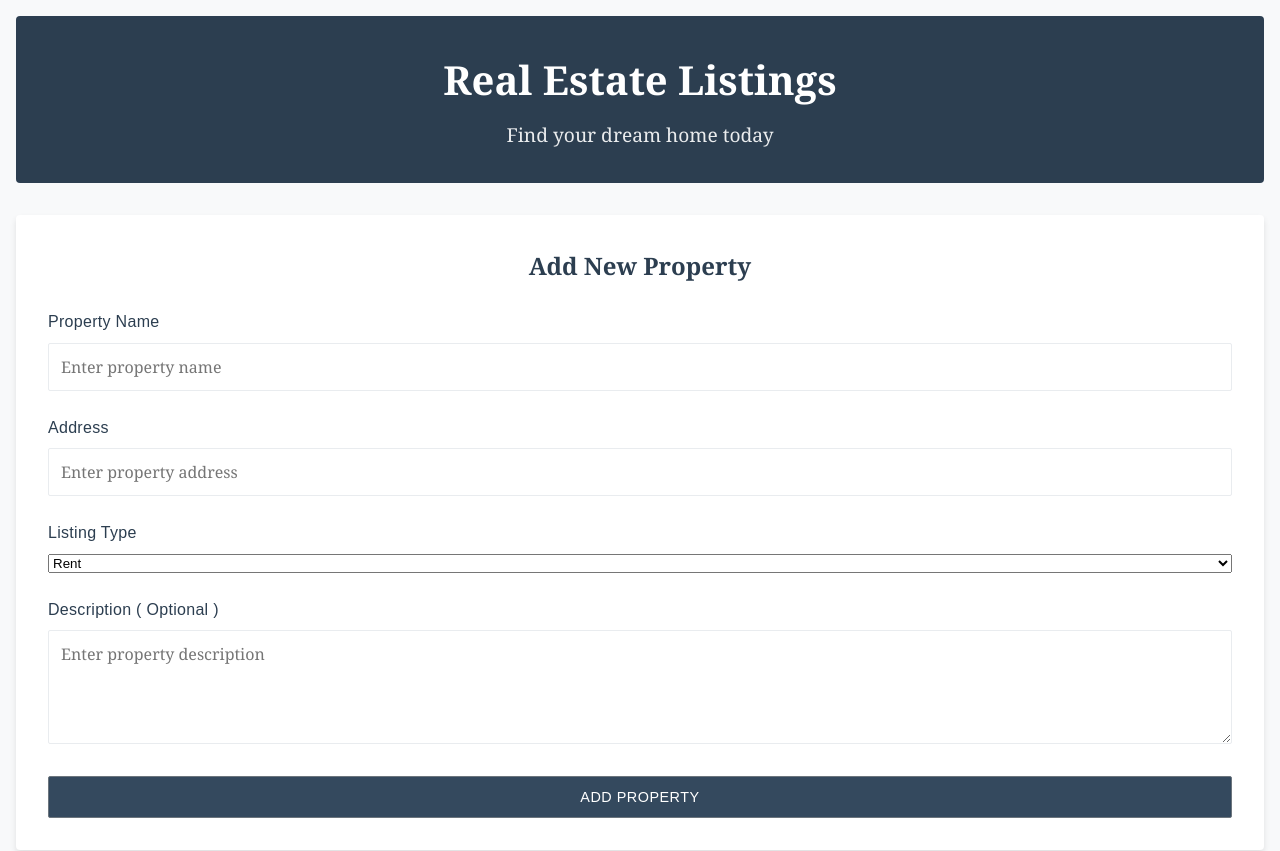
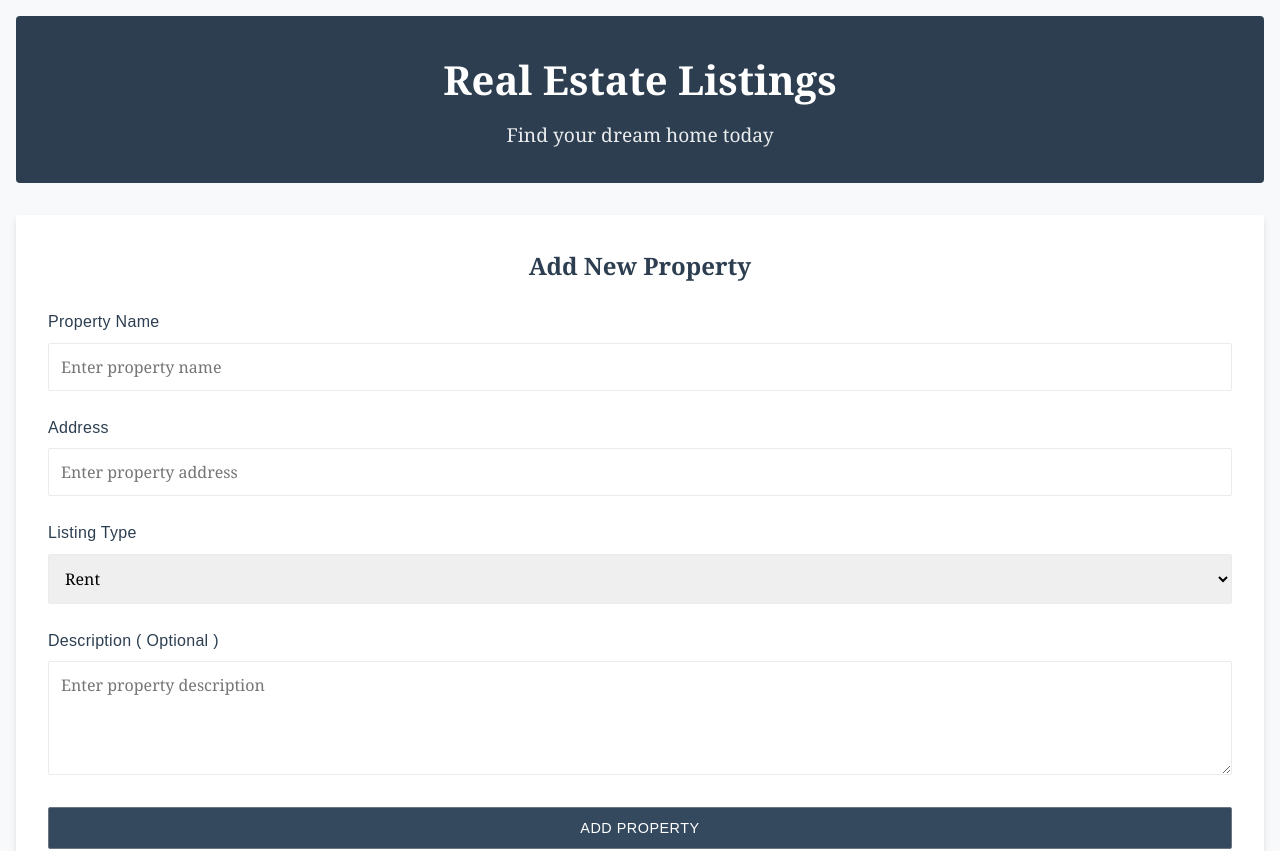
Before and after one commit to mariusachim/proptech-ui, a React (Vite) app: page / in a window 1280 px wide. Shown: the top 851 px of the page. Built offline with nearby package versions, Linux system fonts and the light colour scheme.

Commit message:
Add styling for Listing Type dropdown field

```diff
--- a/src/components/PropertyForm.css
+++ b/src/components/PropertyForm.css
@@ -33,7 +33,8 @@
 }
 
 .form-group input,
-.form-group textarea {
+.form-group textarea,
+.form-group select {
   padding: 0.75rem;
   border: 1px solid var(--medium-gray);
   border-radius: 2px;
@@ -47,7 +48,8 @@
 }
 
 .form-group input:focus,
-.form-group textarea:focus {
+.form-group textarea:focus,
+.form-group select:focus {
   outline: none;
   border-color: var(--secondary-color);
   box-shadow: 0 0 0 1px rgba(44, 62, 80, 0.2);
```
